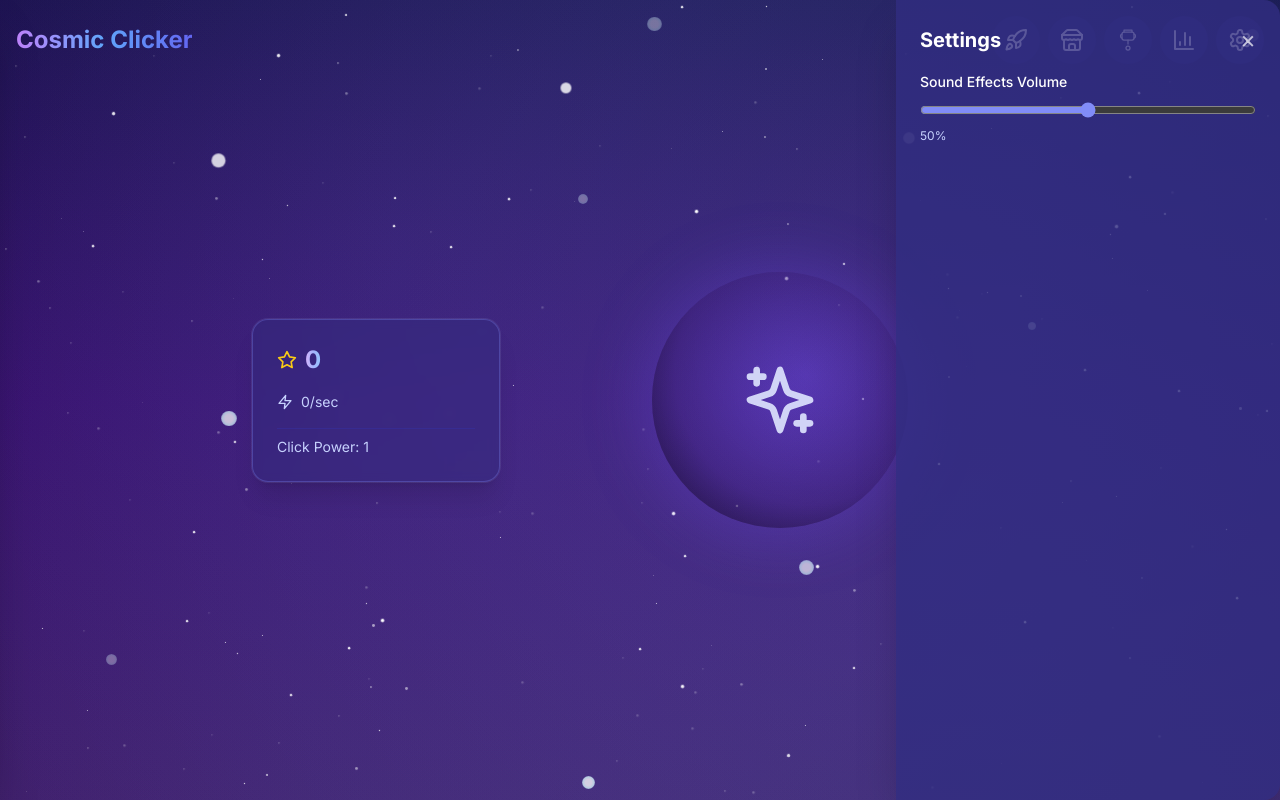
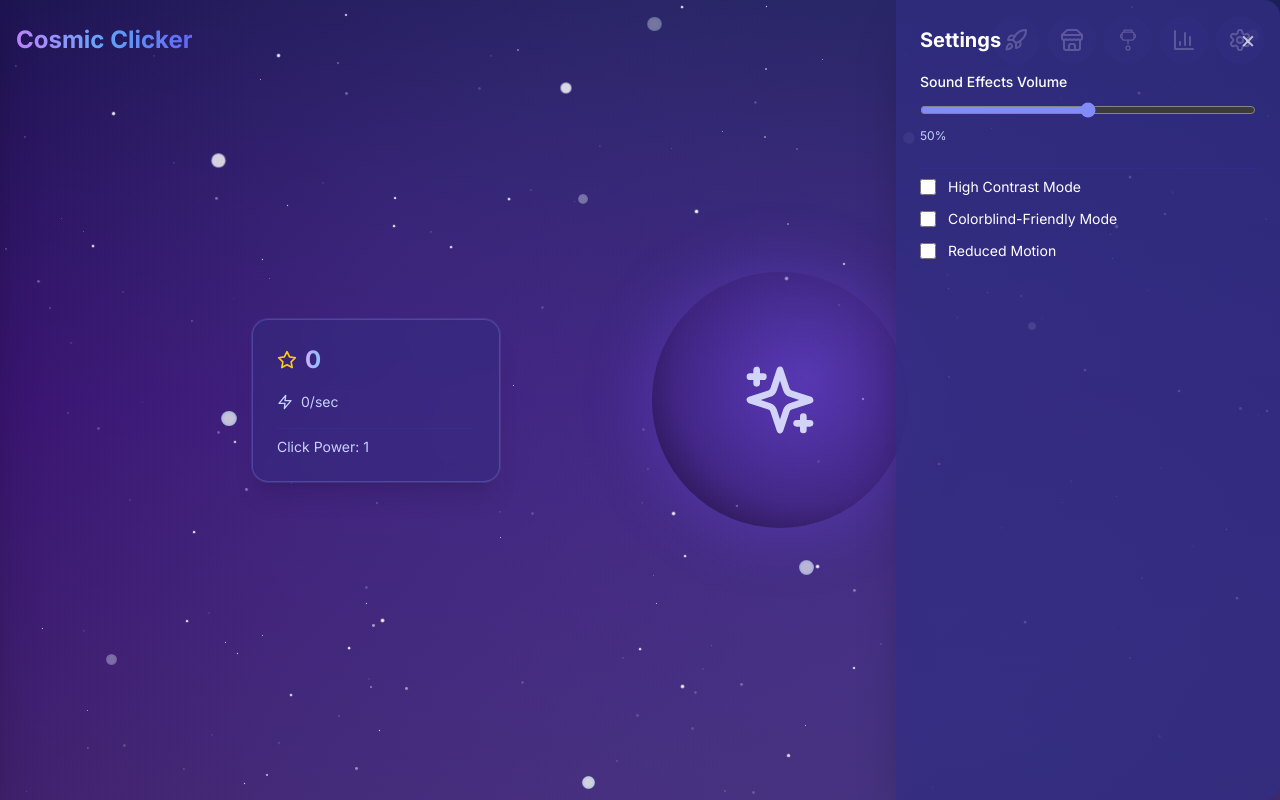
Before and after one commit to SK-Digital/cosmic-clicker, a React (Vite) app: page / in a window 1280 px wide. Both pictures are taken after a click on the button 1240 px from the left and 40 px from the top of the page. Built offline with nearby package versions, Linux system fonts and the light colour scheme.

Commit message:
feat: add accessibility settings (High Contrast, Colorblind-Friendly, Reduced Motion) to settings panel. Applies CSS classes for immediate effect and persists across sessions.

```diff
--- a/src/components/Game.tsx
+++ b/src/components/Game.tsx
@@ -15,6 +15,8 @@ import { achievementDefs } from './AchievementsPanel';
 import LifetimeStatsPanel from './LifetimeStatsPanel';
 import { BarChart3 } from 'lucide-react';
 import SettingsPanel from './SettingsPanel';
+
+const SETTINGS_KEY = 'cosmicClickerSettings';
 
 const Game: React.FC = () => {
   const [showUpgrades, setShowUpgrades] = useState(false);
@@ -54,6 +56,24 @@ const Game: React.FC = () => {
     return () => clearTimeout(timer);
   }, [toasts]);
   // --- End Achievement Toast Logic ---
+
+  // Accessibility: apply settings as classes on root div
+  useEffect(() => {
+    const applyAccessibility = () => {
+      let settings = { highContrast: false, colorblind: false, reducedMotion: false };
+      try {
+        const saved = localStorage.getItem(SETTINGS_KEY);
+        if (saved) settings = { ...settings, ...JSON.parse(saved) };
+      } catch {}
+      const root = document.documentElement;
+      root.classList.toggle('high-contrast', !!settings.highContrast);
+      root.classList.toggle('colorblind', !!settings.colorblind);
+      root.classList.toggle('reduced-motion', !!settings.reducedMotion);
+    };
+    applyAccessibility();
+    window.addEventListener('settingsChanged', applyAccessibility);
+    return () => window.removeEventListener('settingsChanged', applyAccessibility);
+  }, []);
 
   return (
     <div className="relative w-full h-screen flex bg-transparent">
--- a/src/components/SettingsPanel.tsx
+++ b/src/components/SettingsPanel.tsx
@@ -4,10 +4,16 @@ const SETTINGS_KEY = 'cosmicClickerSettings';
 
 interface Settings {
   sfxVolume: number;
+  highContrast: boolean;
+  colorblind: boolean;
+  reducedMotion: boolean;
 }
 
 const defaultSettings: Settings = {
   sfxVolume: 0.5,
+  highContrast: false,
+  colorblind: false,
+  reducedMotion: false,
 };
 
 const SettingsPanel: React.FC<{ onClose: () => void }> = ({ onClose }) => {
@@ -48,6 +54,35 @@ const SettingsPanel: React.FC<{ onClose: () => void }> = ({ onClose }) => {
           />
           <div className="text-xs text-indigo-200 mt-1">{Math.round(settings.sfxVolume * 100)}%</div>
         </div>
+        <div className="space-y-3 pt-2 border-t border-indigo-800/40 mt-4">
+          <label className="flex items-center gap-3 cursor-pointer">
+            <input
+              type="checkbox"
+              checked={settings.highContrast}
+              onChange={e => setSettings(s => ({ ...s, highContrast: e.target.checked }))}
+              className="accent-indigo-400 w-4 h-4"
+            />
+            <span className="text-sm">High Contrast Mode</span>
+          </label>
+          <label className="flex items-center gap-3 cursor-pointer">
+            <input
+              type="checkbox"
+              checked={settings.colorblind}
+              onChange={e => setSettings(s => ({ ...s, colorblind: e.target.checked }))}
+              className="accent-indigo-400 w-4 h-4"
+            />
+            <span className="text-sm">Colorblind-Friendly Mode</span>
+          </label>
+          <label className="flex items-center gap-3 cursor-pointer">
+            <input
+              type="checkbox"
+              checked={settings.reducedMotion}
+              onChange={e => setSettings(s => ({ ...s, reducedMotion: e.target.checked }))}
+              className="accent-indigo-400 w-4 h-4"
+            />
+            <span className="text-sm">Reduced Motion</span>
+          </label>
+        </div>
       </div>
     </div>
   );
--- a/src/index.css
+++ b/src/index.css
@@ -168,3 +168,37 @@
     transform: translateX(0);
   }
 }
+
+/* Accessibility: High Contrast Mode */
+.high-contrast body, .high-contrast .bg-indigo-900\/80, .high-contrast .bg-indigo-900\/90, .high-contrast .bg-indigo-900\/70, .high-contrast .bg-indigo-900\/50 {
+  background-color: #181818 !important;
+  color: #fff !important;
+}
+.high-contrast .text-indigo-200, .high-contrast .text-indigo-300, .high-contrast .text-indigo-400, .high-contrast .text-indigo-800, .high-contrast .text-indigo-900 {
+  color: #fff !important;
+}
+.high-contrast .border-indigo-700\/40, .high-contrast .border-indigo-800\/30, .high-contrast .border-indigo-800\/50, .high-contrast .border-indigo-400\/30 {
+  border-color: #fff !important;
+}
+
+/* Accessibility: Colorblind-Friendly Mode */
+.colorblind .bg-indigo-900\/80, .colorblind .bg-indigo-900\/90, .colorblind .bg-indigo-900\/70, .colorblind .bg-indigo-900\/50 {
+  background-color: #2a3a4d !important;
+}
+.colorblind .text-green-400 {
+  color: #ffd700 !important; /* Use gold/yellow for positive */
+}
+.colorblind .text-red-400 {
+  color: #ff8c00 !important; /* Use orange for negative */
+}
+.colorblind .bg-gradient-to-r {
+  background-image: linear-gradient(to right, #00bfff, #ffd700, #ff8c00) !important;
+}
+
+/* Accessibility: Reduced Motion */
+.reduced-motion *, .reduced-motion *:before, .reduced-motion *:after {
+  animation-duration: 0.01ms !important;
+  animation-iteration-count: 1 !important;
+  transition-duration: 0.01ms !important;
+  scroll-behavior: auto !important;
+}
```
